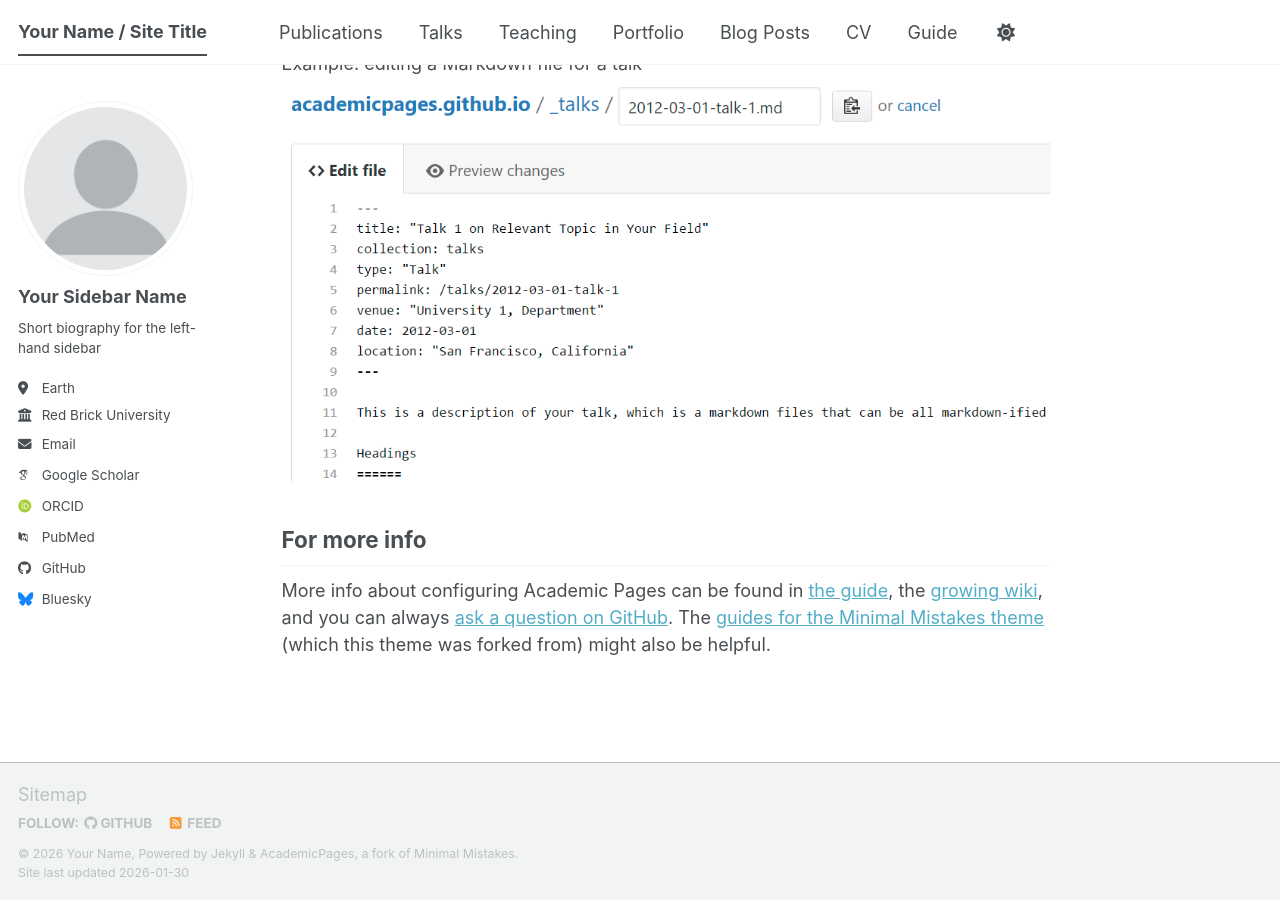
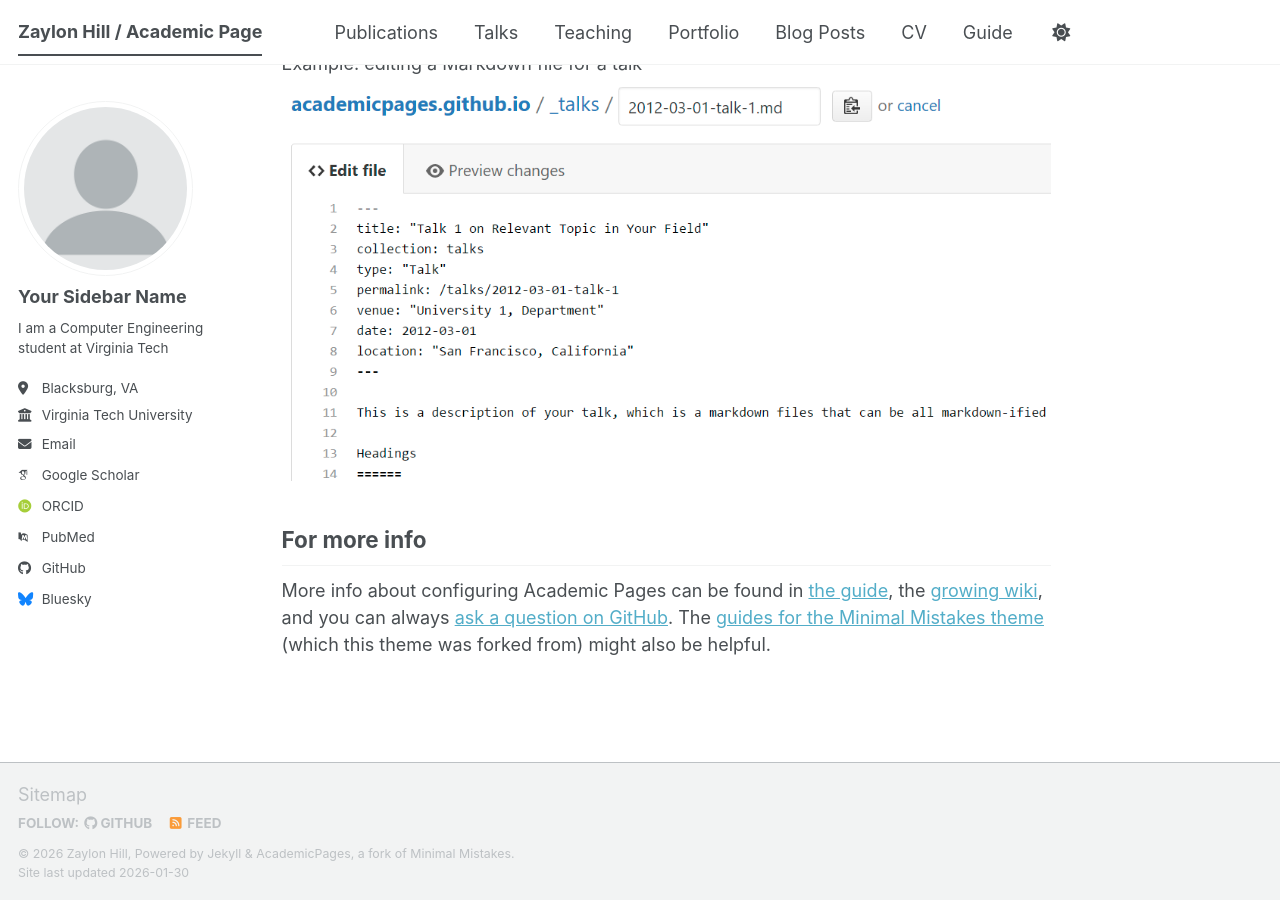
Before and after one commit to ZaylonHill/ZaylonHill.github.io, a Jekyll site: the page built from _pages/about.md, in a window 1280 px wide and 900 px high, scrolled down 2720 px. Built offline with Jekyll 4.4.1, drawn with Linux system fonts in a browser that asks for light colours; some web fonts are replaced; a script bundle is joined from its source files by our own code; library files that are not in the unit come from our copies.

Commit message:
Update _config.yml

```diff
--- a/_config.yml
+++ b/_config.yml
@@ -9,10 +9,10 @@
 # Basic Site Settings
 locale                   : "en-US"
 site_theme               : "default" # The available themes options are "default", "air", "sunrise", "mint", "dirt" and "contrast"
-title                    : "Your Name / Site Title"
+title                    : "Zaylon Hill / Academic Page"
 title_separator          : "-"
-name                     : &name "Your Name"
-description              : &description "Your Name's academic portfolio"   # Update this with a general description of your site, this is the default if not overridden by a page
+name                     : &name "Zaylon Hill"
+description              : &description "Zaylon Hill's academic portfolio"   # Update this with a general description of your site, this is the default if not overridden by a page
 url                      : https://academicpages.github.io # The base hostname & protocol for your site e.g. "https://[your GitHub username].github.io",
                                                            # or if you already have some other page hosted on Github then use "https://[your GitHub username].github.io/[Your Repo Name]"
 baseurl                  : "" # the subpath of your site, e.g. "/blog"
@@ -26,11 +26,11 @@ author:
   avatar           : "profile.png"
   name             : "Your Sidebar Name"
   pronouns         : # example: "she/her"
-  bio              : "Short biography for the left-hand sidebar"
-  location         : "Earth"
-  employer         : "Red Brick University"
+  bio              : "I am a Computer Engineering student at Virginia Tech"
+  location         : "Blacksburg, VA"
+  employer         : "Virginia Tech University"
   uri              : # URL
-  email            : "none@example.org"
+  email            : "hzaylon@vt.edu"
 
   # Academic websites
   academia         : # URL
```
